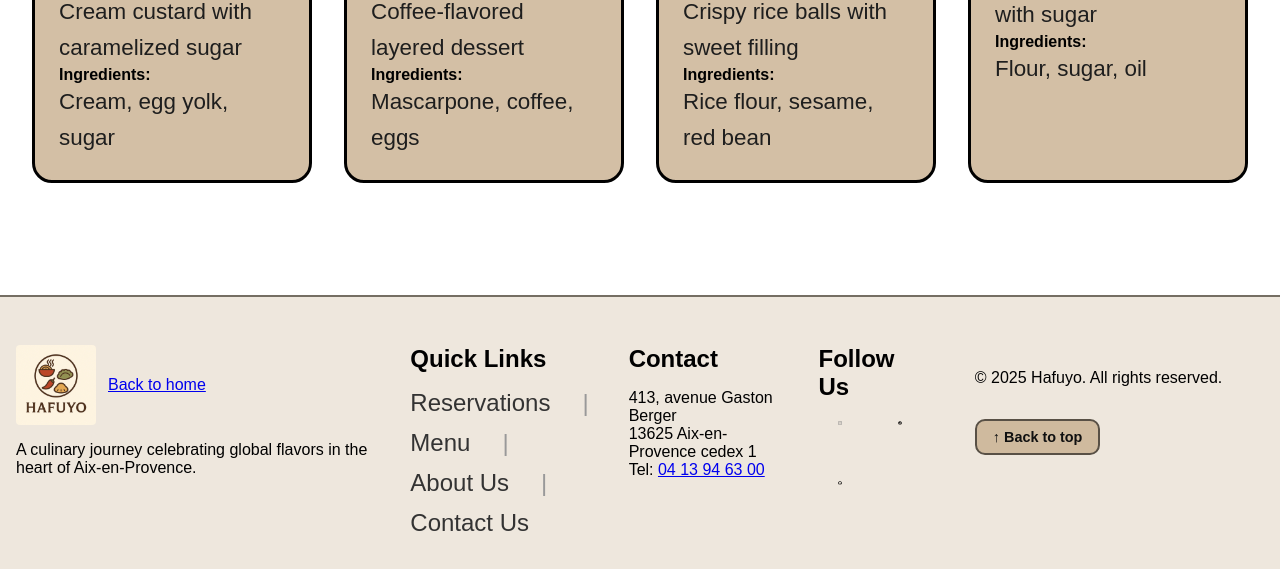
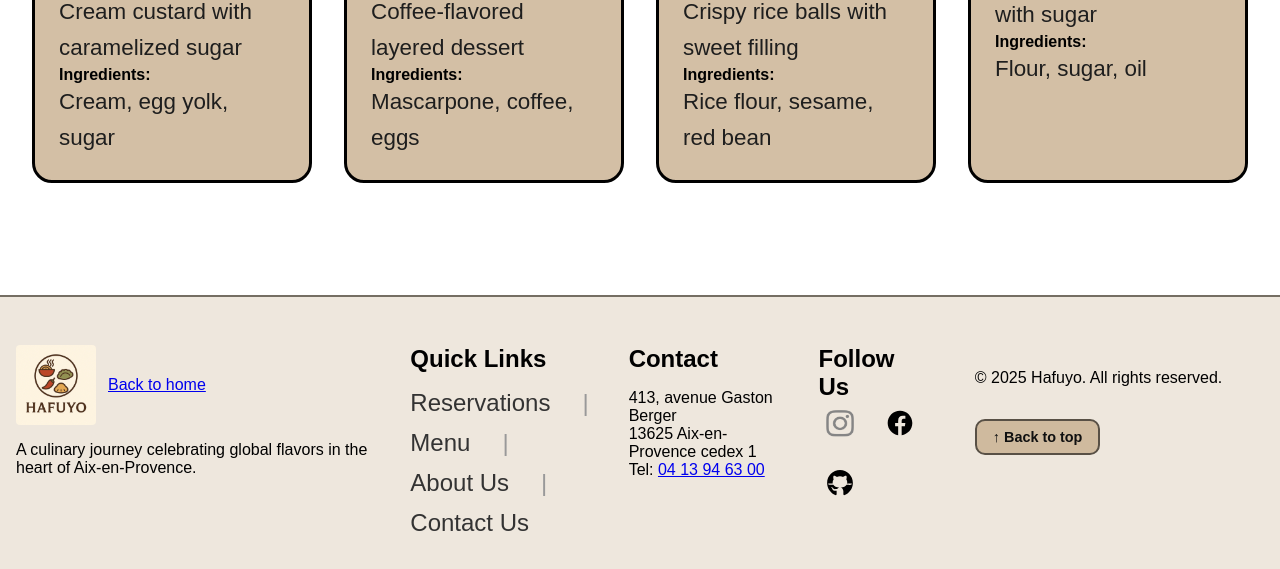
Before and after one commit to harshbhavesh-shah/HAFUYO_rest, a plain HTML site: page pages/menu.html in a window 1280 px wide. Shown: the part 2153-2722 px from the top of the page. Drawn offline with Linux system fonts and the light colour scheme.

Commit message:
Resize footer social media icons
Increased the size of social media icons in the footer.

```diff
--- a/pages/menu.html
+++ b/pages/menu.html
@@ -406,10 +406,10 @@ footer {
     display: flex;
     align-items: center;
     justify-content: center;
-    width: 20px;
-    height: 20px;
-    min-width: 20px;
-    min-height: 20px;
+    width: 44px;
+    height: 44px;
+    min-width: 44px;
+    min-height: 44px;
     padding: 0.5rem;
 }
 
```
